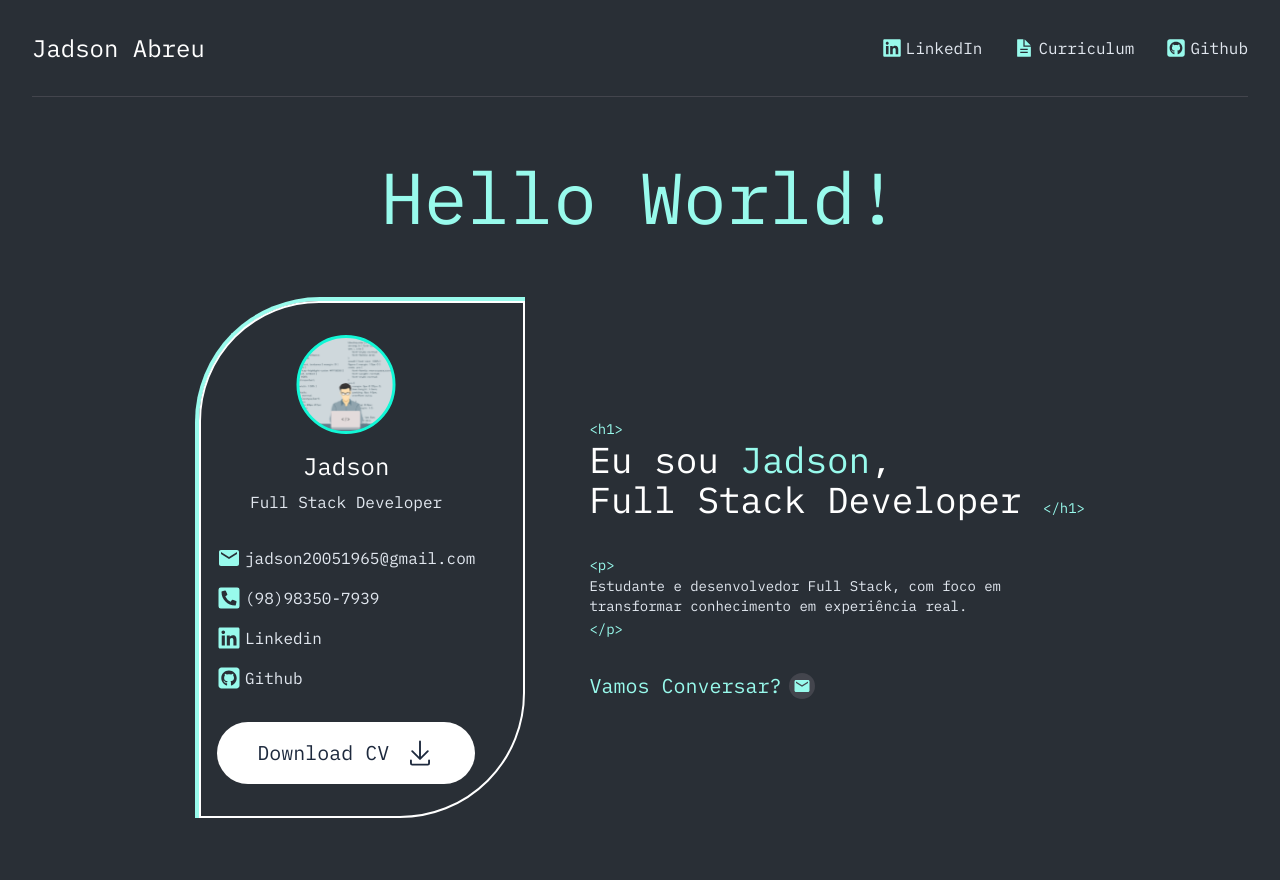
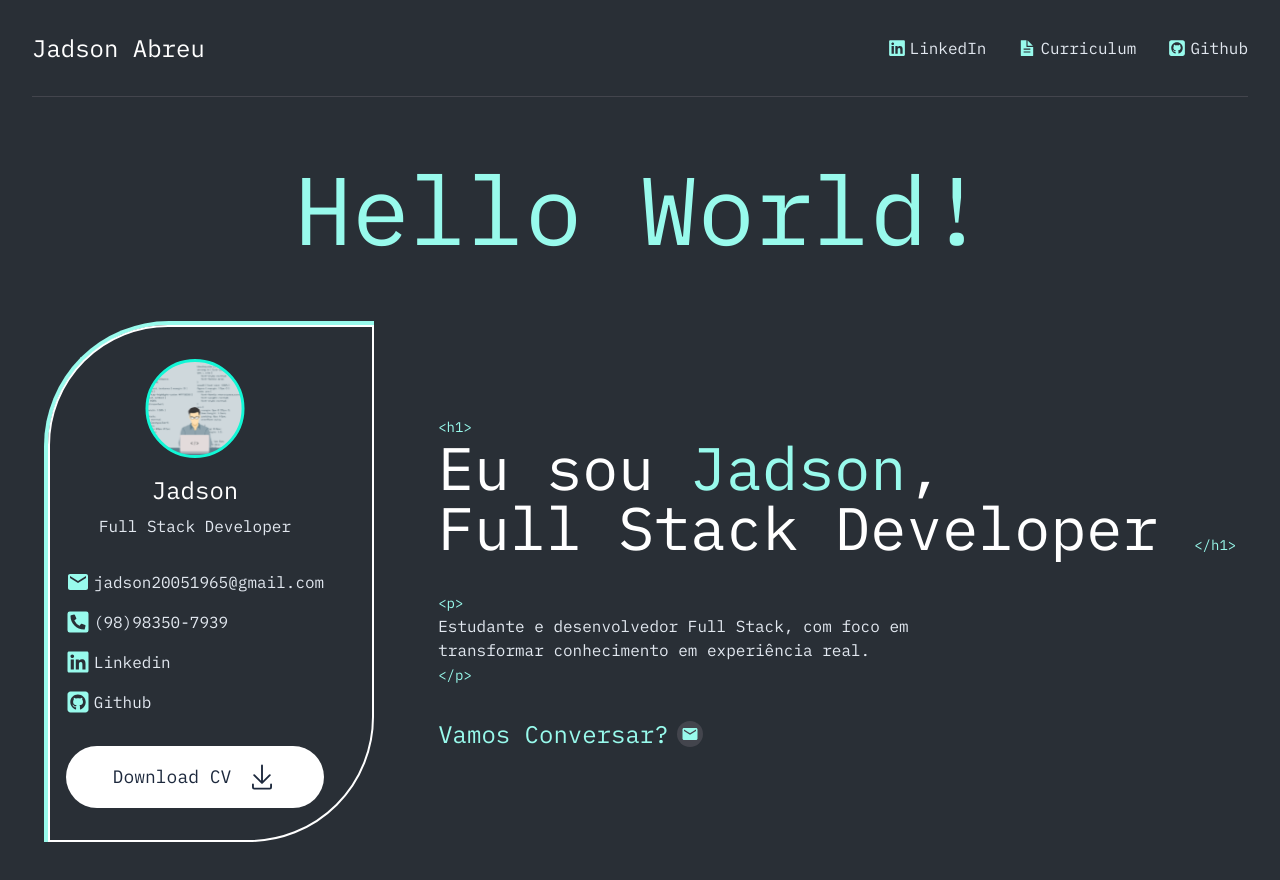
Before and after one commit to Jadson-Js/portfolio, a Next.js app: page / in a window 1280 px wide. Shown: the top 880 px of the page. Built offline with nearby package versions, Linux system fonts and the light colour scheme.

Commit message:
fix resposive

```diff
--- a/src/components/hero/Content.tsx
+++ b/src/components/hero/Content.tsx
@@ -6,7 +6,7 @@ export function Content() {
       <div>
         <span className="text-primary text-sm">&lt;h1&gt;</span>
 
-        <h2 className="text-4xl">
+        <h2 className="text-4xl md:text-6xl">
           Eu sou <span className="text-primary">Jadson</span>, <br /> Full Stack
           Developer <span className="text-primary text-sm">&lt;/h1&gt;</span>
         </h2>
@@ -14,7 +14,7 @@ export function Content() {
 
       <div>
         <span className="text-primary text-sm">&lt;p&gt;</span>
-        <p className="text-slate-200 text-sm max-w-[50ch]">
+        <p className="text-slate-200 max-w-[50ch]">
           Estudante e desenvolvedor Full Stack, com foco em transformar
           conhecimento em experiência real.
         </p>
@@ -22,7 +22,7 @@ export function Content() {
       </div>
 
       <div className="flex flex-row flex-nowrap items-center gap-2">
-        <h3 className="text-primary text-xl">Vamos Conversar?</h3>
+        <h3 className="text-primary text-2xl">Vamos Conversar?</h3>
         <div className="bg-bg2 p-1 rounded-full">
           <MdEmail className="text-primary text-lg" />
         </div>
--- a/src/components/hero/Hero.tsx
+++ b/src/components/hero/Hero.tsx
@@ -6,7 +6,7 @@ export function Hero() {
   return (
     <section className="px-8 py-8 md:py-16">
       <div className="container mx-auto flex flex-col justify-csenter">
-        <span className="text-5xl text-primary inline text-center mb-8 md:mb-16 md:text-7xl">
+        <span className="text-6xl text-primary inline text-center mb-8 md:mb-16 md:text-8xl">
           Hello World!
         </span>
 
--- a/src/components/hero/Navbar.tsx
+++ b/src/components/hero/Navbar.tsx
@@ -15,19 +15,19 @@ export function Navbar() {
         <ul className="flex flex-row flex-wrap  items-center gap-4 md:gap-8">
           <li>
             <Link href={"#"} className="flex flex-row items-center gap-1">
-              <FaLinkedin className="text-primary text-xl" />
+              <FaLinkedin className="text-primary text-lg" />
               <p className="text-slate-200">LinkedIn</p>
             </Link>
           </li>
           <li>
             <Link href={"#"} className="flex flex-row items-center gap-1">
-              <IoDocumentTextSharp className="text-primary text-xl" />
+              <IoDocumentTextSharp className="text-primary text-lg" />
               <p className="text-slate-200">Curriculum</p>
             </Link>
           </li>
           <li>
             <Link href={"#"} className="flex flex-row items-center gap-1">
-              <FaSquareGithub className="text-primary text-xl" />
+              <FaSquareGithub className="text-primary text-lg" />
               <p className="text-slate-200">Github</p>
             </Link>
           </li>
--- a/src/components/hero/Profile.tsx
+++ b/src/components/hero/Profile.tsx
@@ -7,9 +7,9 @@ import { MdEmail } from "react-icons/md";
 
 export function Profile() {
   return (
-    <div className="border-t-4 border-l-4 border-primary rounded-tl-[125px]">
-      <article className="border-2 rounded-tl-[120px] rounded-br-[125px] flex flex-col gap-8 py-8 pl-2 pr-8 sm:pl-4 sm:pr-12">
-        <div className="flex flex-col items-center text-center">
+    <div className="border-t-4 border-l-4 border-primary rounded-tl-[125px] w-fit max-w-full">
+      <article className="border-2 rounded-tl-[120px] rounded-br-[125px] flex flex-col gap-8 py-8 pl-2 pr-8 sm:pl-4 sm:pr-12 w-full">
+        <div className="flex flex-col items-center text-center flex-1">
           <Image
             className="mb-4"
             src="/profile.svg"
@@ -22,11 +22,11 @@ export function Profile() {
           <p className="text-slate-200">Full Stack Developer</p>
         </div>
 
-        <ul className="flex flex-col gap-4">
+        <ul className="flex flex-col gap-4 flex-1">
           <li>
             <Link href={"#"} className="flex flex-row items-center gap-1">
-              <MdEmail className="text-primary text-2xl " />
-              <p className="text-slate-200 overflow-hidden whitespace-nowrap text-ellipsis">
+              <MdEmail className="text-primary text-2xl" />
+              <p className="text-slate-200 overflow-hidden whitespace-nowrap text-ellipsis flex-1">
                 jadson20051965@gmail.com
               </p>
             </Link>
@@ -57,7 +57,7 @@ export function Profile() {
           </li>
         </ul>
 
-        <button className="bg-white text-slate-800 text-xl flex flex-row justify-center items-center gap-4 p-4 rounded-4xl">
+        <button className="bg-white text-slate-800 text-lg flex flex-row justify-center items-center gap-4 p-4 rounded-4xl flex-1">
           Download CV <GoDownload className="text-3xl" />
         </button>
       </article>
```
